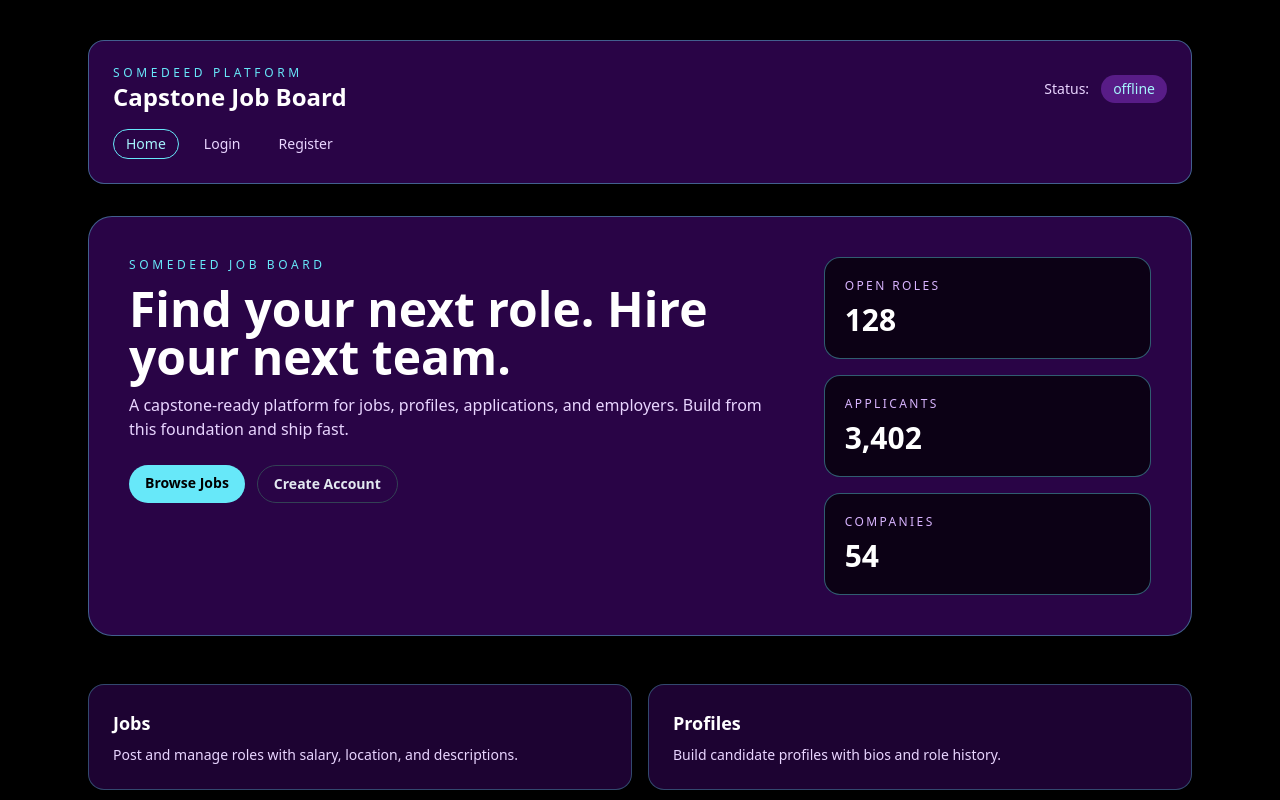
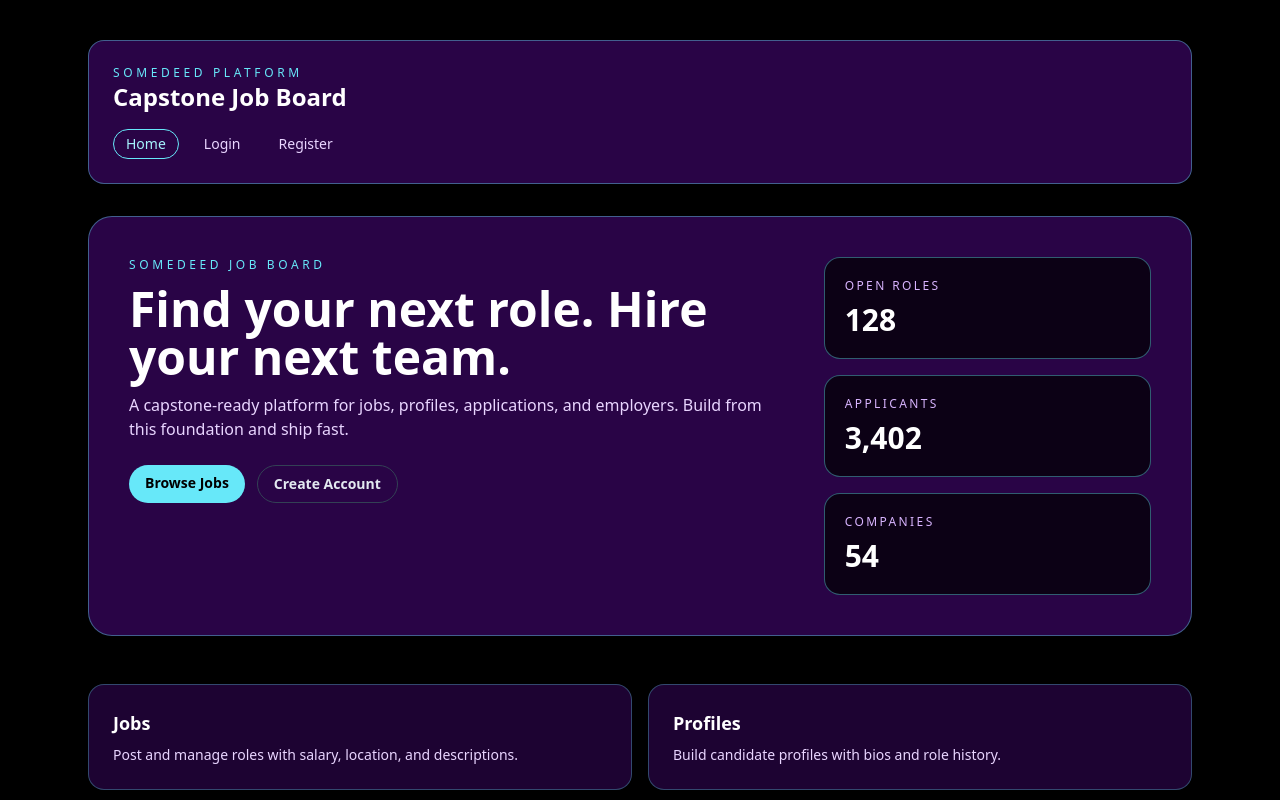
Before and after one commit to JazmynNathaniel/Capstone-Project---Job-Board, a React (Vite) app in the folder frontend/: page / in a window 1280 px wide. Shown: the top 800 px of the page. Built offline with nearby package versions, Linux system fonts and the light colour scheme; no server answers.

Commit message:
forgot to remove route banner and status from the UI

```diff
--- a/frontend/src/App.jsx
+++ b/frontend/src/App.jsx
@@ -1,7 +1,7 @@
 import { useEffect, useState } from "react";
 import { Routes, Route, NavLink } from "react-router-dom";
 import "./App.css";
-import { getHealth, getAuthToken, getAuthRole, clearAuthToken } from "./api";
+import { getAuthToken, getAuthRole, clearAuthToken } from "./api";
 import Home from "./pages/Home";
 import Jobs from "./pages/Jobs";
 import Employers from "./pages/Employers";
@@ -14,22 +14,11 @@ import AdminLogin from "./pages/AdminLogin";
 import AdminDashboard from "./pages/AdminDashboard";
 
 function App() {
-  const [health, setHealth] = useState("checking...");
   const [authed, setAuthed] = useState(!!getAuthToken());
   const [role, setRole] = useState(getAuthRole());
 
   useEffect(() => {
-    let isMounted = true;
-    getHealth()
-      .then((data) => {
-        if (isMounted) setHealth(data.status || "ok");
-      })
-      .catch(() => {
-        if (isMounted) setHealth("offline");
-      });
-    return () => {
-      isMounted = false;
-    };
+    return () => {};
   }, []);
 
   const handleLogout = () => {
@@ -48,10 +37,6 @@ function App() {
                 Somedeed Platform
               </p>
               <h1 className="text-2xl font-semibold text-white">Capstone Job Board</h1>
-            </div>
-            <div className="flex items-center gap-3 text-sm text-purple-200">
-              <span>Status:</span>
-              <span className="rounded-full bg-purple-900 px-3 py-1 text-cyan-200">{health}</span>
             </div>
           </div>
           <nav className="flex flex-wrap gap-3 text-sm">
@@ -74,7 +59,6 @@ function App() {
             )}
           </nav>
         </header>
-
         <Routes>
           <Route path="/" element={<Home />} />
           {authed && <Route path="/jobs" element={<Jobs />} />}
```
